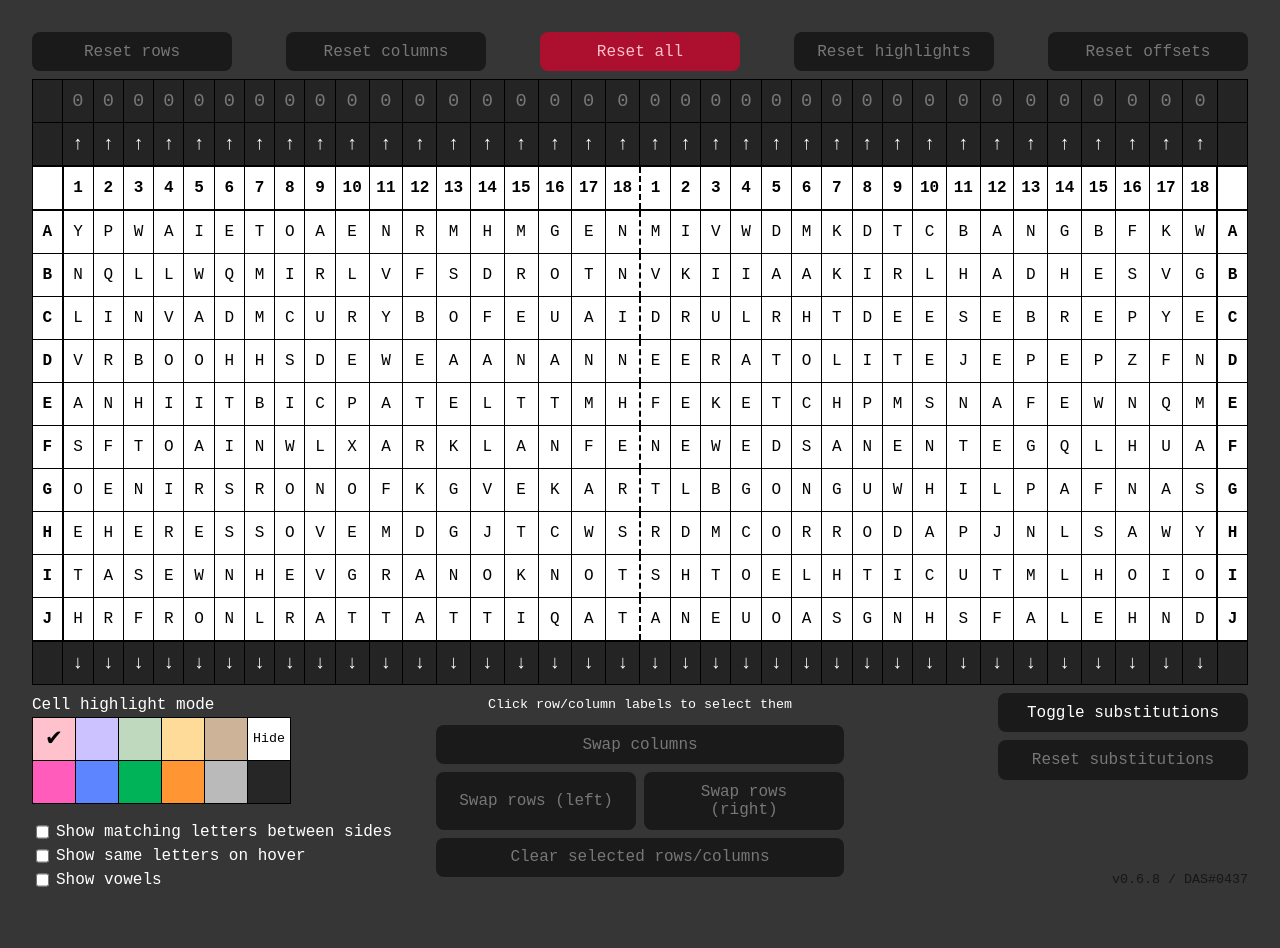
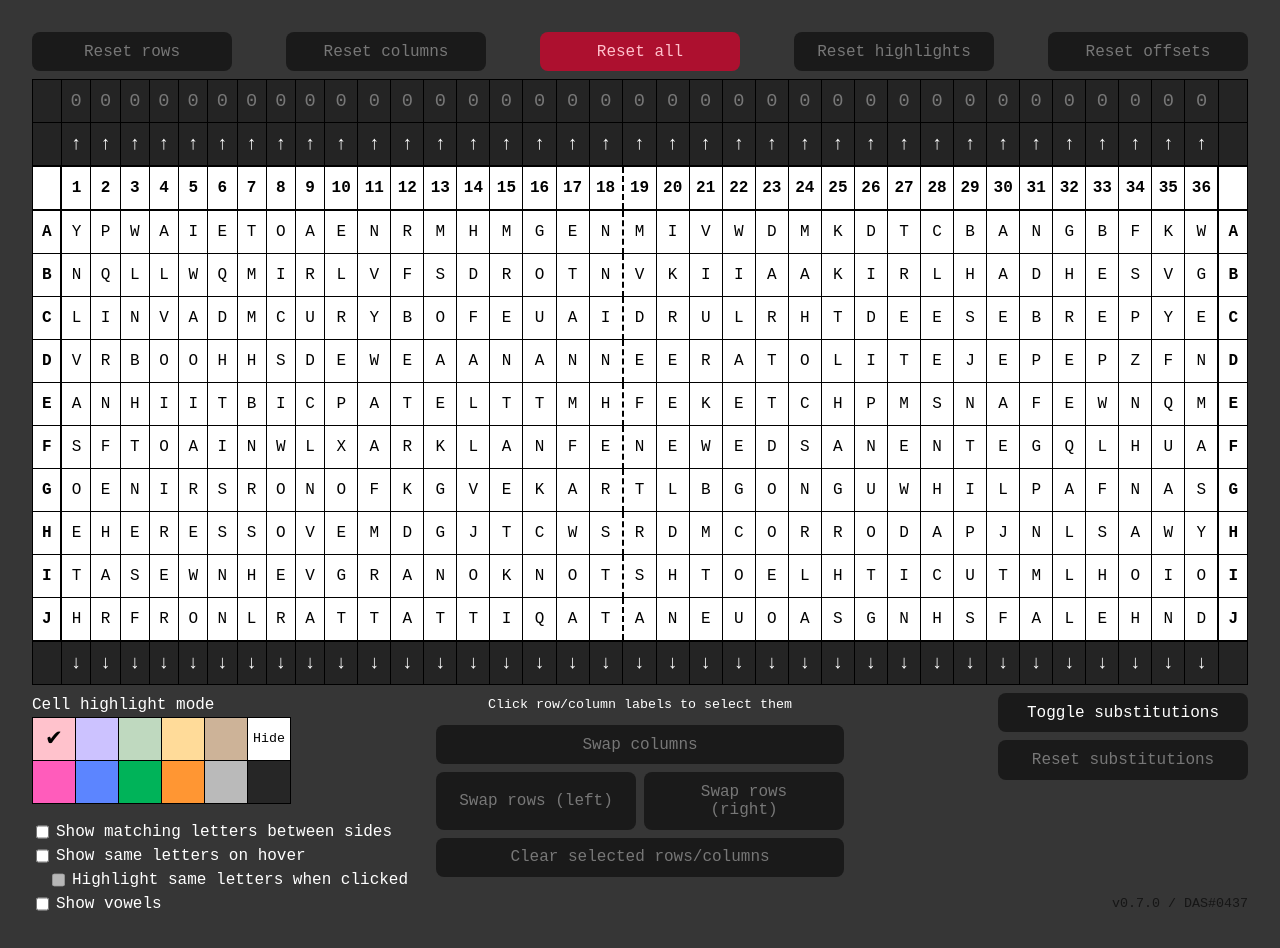
Before and after one commit to d-as/ctc-th, a React (Vite) app: page / in a window 1280 px wide. Before the commit the page ends 924 px from the top, so only its background shows below. Built offline with nearby package versions, Linux system fonts and the light colour scheme.

Commit message:
Add Highlight same letters when clicked option

```diff
--- a/src/App.tsx
+++ b/src/App.tsx
@@ -33,7 +33,7 @@ enum LocalStorageKey {
   VERSION = 'version',
 }
 
-const VERSION = 'v0.6.8';
+const VERSION = 'v0.7.0';
 const VERSION_TEXT = [VERSION, 'DAS#0437'].join(' / ');
 const VERSION_TEXT_TITLE = 'Feel free to DM me on Discord if you have bug reports or feature requests';
 
@@ -94,11 +94,11 @@ const App = () => {
 
   // Returns the cell value from the original grid at a given position
   // If you need a value from the current layout of the grid, use getTrueCell
-  const getCell = (row: number, col: number, trueRow: number, trueCol: number, visual = false): string => {
+  const getCell = (row: number, col: number, trueCol?: number, visual = false): string => {
     if (row === 0 && (col < 1 || col > 36)) {
       return ''
     } else if (row === 0) {
-      if (visual && trueCol > 18 && noDuplicateLabelsOnOneSide()) {
+      if (visual && trueCol !== undefined && trueCol > 18 && noDuplicateLabelsOnOneSide()) {
         return (col > 18 ? (col - 18) : col).toString();
       }
       return col.toString();
@@ -144,7 +144,7 @@ const App = () => {
   const isVowel = (cell: string): boolean => 'AEIOU'.includes(cell);
 
   const getCellStyle = (row: number, col: number, trueRow: number, trueCol: number): string => {
-    const cell = getCell(row, col, trueRow, trueCol);
+    const cell = getCell(row, col, trueCol);
 
     if (row === 0 || col === 0 || col === 37) {
       return [
@@ -168,9 +168,9 @@ const App = () => {
   };
 
   const headerClicked = (row: number, col: number, trueRow: number, trueCol: number): void => {
-    const cell = getCell(row, col, trueRow, trueCol);
+    const cell = getCell(row, col, trueCol);
 
-    // This could be refactored
+    // This could be refactored if from/to states are combined to a single array state
 
     if (row === 0) {
       if (swapColFrom === cell) {
@@ -214,6 +214,36 @@ const App = () => {
     }
   };
 
+  const highlightAllCellsWithValue = (value: string): void => {
+    const cellKeys: string[] = [];
+    const newHighlights = { ...highlights };
+    let shouldRemoveHighlights = true;
+
+    range(11).forEach(row => {
+      range(37).forEach(col => {
+        if (row > 0 && col > 0) {
+          const cell = getCell(row, col);
+
+          if (cell === value) {
+            const cellKey = getCellKey(row, col);
+            cellKeys.push(cellKey);
+
+            if (highlights[cellKey] !== highlightMode) {
+              shouldRemoveHighlights = false;
+            }
+          }
+        }
+      });
+    });
+
+    cellKeys.forEach(cellKey => {
+      newHighlights[cellKey] = shouldRemoveHighlights ? undefined : highlightMode;
+    });
+
+    window.localStorage.setItem(LocalStorageKey.HIGHLIGHTS, JSON.stringify(newHighlights));
+    setHighlights(newHighlights);
+  };
+
   const cellClicked = (row: number, col: number, trueRow: number, trueCol: number): void => {
     if (row === 0 || col === 0 || col === 37) {
       headerClicked(row, col, trueRow, trueCol);
@@ -222,12 +252,18 @@ const App = () => {
 
     const colOffset = colOffsets[col];
     const cellKey = getCellKey(row + colOffset, col);
-    const newHighlights = { ...highlights };
+    const cell = getCell(row, col, trueCol);
 
-    newHighlights[cellKey] = highlights[cellKey] === highlightMode ? undefined : highlightMode;
+    if (showSameLettersOnHover && highlightSameLettersWhenClicked) {
+      highlightAllCellsWithValue(cell);
+    } else {
+      const newHighlights = { ...highlights };
 
-    window.localStorage.setItem(LocalStorageKey.HIGHLIGHTS, JSON.stringify(newHighlights));
-    setHighlights(newHighlights);
+      newHighlights[cellKey] = highlights[cellKey] === highlightMode ? undefined : highlightMode;
+
+      window.localStorage.setItem(LocalStorageKey.HIGHLIGHTS, JSON.stringify(newHighlights));
+      setHighlights(newHighlights);
+    }
   };
 
   const validateHighlights = (localHighlights: string): boolean => {
@@ -491,7 +527,7 @@ const App = () => {
   const hoverCell = (row: number, col: number, trueRow: number, trueCol: number, active: boolean): void => {
     setHoveredLetter(
       active && row > 0 && row <= 10 && col > 0 && col <= 36
-        ? getCell(row, col, trueRow, trueCol)
+        ? getCell(row, col, trueRow)
         : undefined
     );
   };
@@ -593,7 +629,7 @@ const App = () => {
         onMouseEnter={() => hoverCell(row, col, trueRow, trueCol, true)}
         onMouseLeave={() => hoverCell(row, col, trueRow, trueCol, false)}
       >
-        {getCell(row, col, trueRow, trueCol, true)}
+        {getCell(row, col, trueRow, true)}
       </td>
     );
   };
@@ -694,6 +730,11 @@ const App = () => {
                       <td
                         className="arrow-cell"
                         key={`substitution-key-${i}`}
+                        onClick={() => {
+                          if (showSameLettersOnHover && highlightSameLettersWhenClicked) {
+                            highlightAllCellsWithValue(letter);
+                          }
+                        }}
                         onMouseEnter={() => setHoveredLetter(letter)}
                         onMouseLeave={() => setHoveredLetter(undefined)}
                       >
@@ -778,8 +819,6 @@ const App = () => {
                 Show same letters on hover
               </label>
             </span>
-            {/* TODO: Add option for highlighting same letters when a cell is clicked, probably requires highlight refactor */}
-            {false && (
             <span className="option-row indent">
               <label>
                 <input
@@ -791,7 +830,6 @@ const App = () => {
                 Highlight same letters when clicked
               </label>
             </span>
-            )}
             <span className="option-row">
               <label>
                 <input
```
